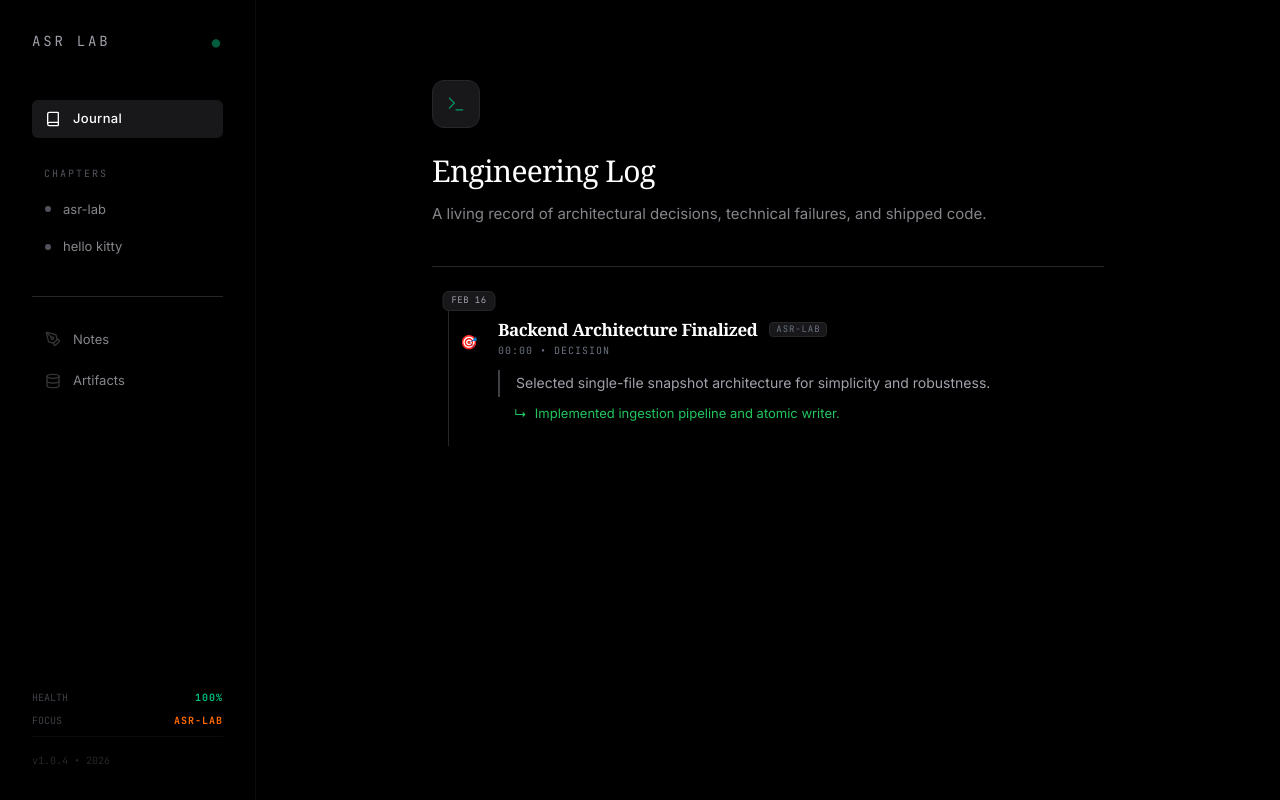
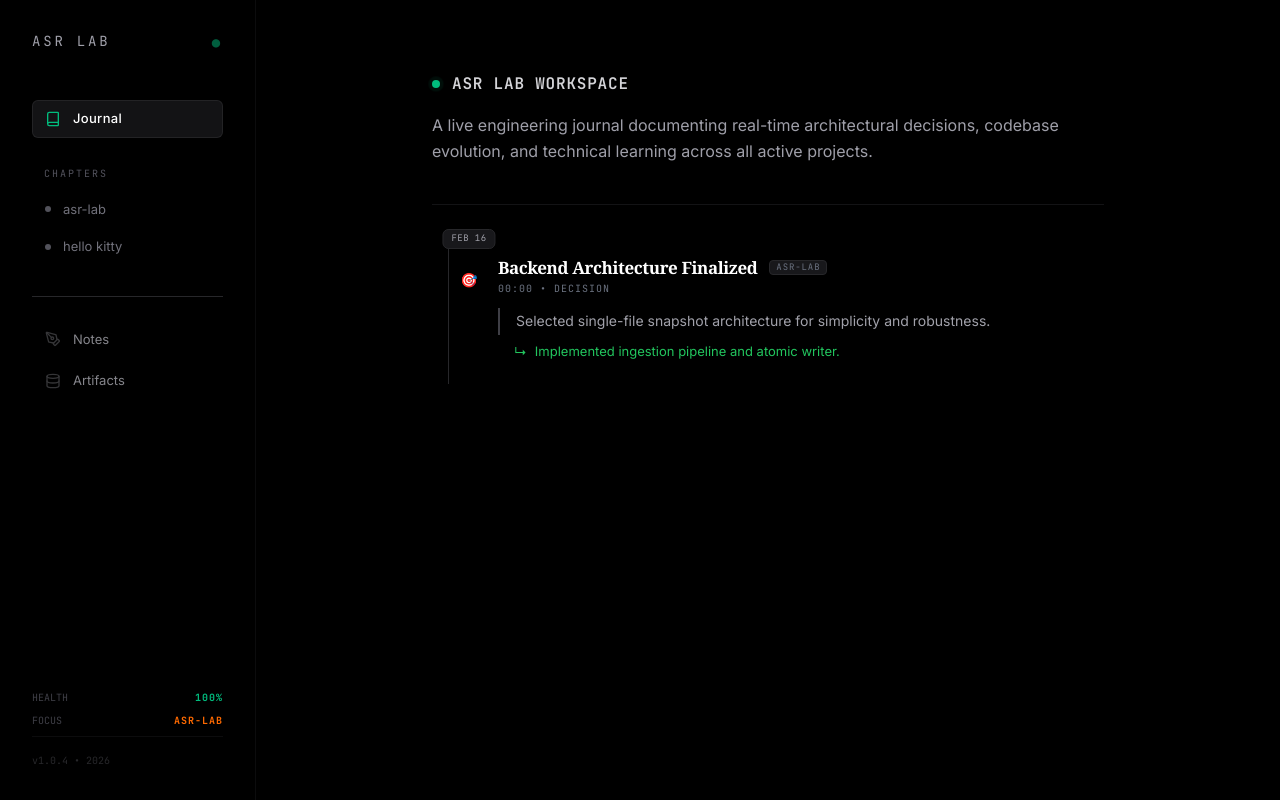
Before and after one commit to Ashurai84/ASR_LABS, a React (Vite) app in the folder frontend/: page / in a window 1280 px wide. Built offline with nearby package versions, Linux system fonts and the light colour scheme.

Commit message:
style: refine intent layer and hover states for editorial aesthetic

```diff
--- a/frontend/src/App.tsx
+++ b/frontend/src/App.tsx
@@ -99,13 +99,15 @@ function App() {
               animate={{ opacity: 1, x: 0 }}
               transition={{ duration: 0.4 }}
               onClick={() => { setView('journal'); setSelectedProjectId(null); setIsMobileMenuOpen(false); }}
-              className={`w-full text-left px-3 py-2 rounded-md text-[13px] transition-all duration-200 ease-out flex items-center gap-3 font-medium tracking-wide border border-transparent
+              className={`w-full text-left px-3 py-2 rounded-md text-[13px] transition-all duration-200 ease-out flex items-center justify-between font-medium tracking-wide border border-transparent
                 ${view === 'journal' && !selectedProjectId
-                  ? 'text-white bg-[#18181b] shadow-subtle border-[#27272a]'
-                  : 'text-[#a1a1aa] hover:text-[#ededed] hover:bg-[#18181b]/50'}`}
+                  ? 'text-white bg-zinc-900/80 shadow-md border-zinc-800/80'
+                  : 'text-zinc-400 hover:text-zinc-200 hover:bg-zinc-900/40'}`}
             >
-              <Book className={`w-4 h-4 transition-opacity duration-200 ${view === 'journal' && !selectedProjectId ? 'opacity-100' : 'opacity-50'}`} />
-              Journal
+              <div className="flex items-center gap-3">
+                <Book className={`w-4 h-4 transition-opacity duration-200 ${view === 'journal' && !selectedProjectId ? 'opacity-100 text-emerald-500' : 'opacity-50'}`} />
+                Journal
+              </div>
             </motion.button>
             <motion.div
               initial={{ opacity: 0 }}
@@ -122,16 +124,18 @@ function App() {
                 transition={{ duration: 0.3, delay: 0.15 + (i * 0.05) }}
                 key={p.id}
                 onClick={() => { enterProject(p.id); setIsMobileMenuOpen(false); }}
-                className={`w-full text-left px-3 py-1.5 rounded-md text-[13px] transition-all duration-200 ease-out flex items-center gap-3 group border border-transparent
+                className={`w-full text-left px-3 py-1.5 rounded-md text-[13px] transition-all duration-200 ease-out flex items-center justify-between group border border-transparent
                   ${selectedProjectId === p.id
-                    ? 'text-white bg-[#18181b] shadow-subtle border-[#27272a]'
-                    : 'text-[#85858b] hover:text-[#ededed] hover:bg-[#18181b]/30'}`}
+                    ? 'text-emerald-50 font-medium bg-zinc-900/80 shadow-md border-zinc-800/80'
+                    : 'text-zinc-500 hover:text-zinc-300 hover:bg-zinc-900/40'}`}
               >
-                <span className={`w-[6px] h-[6px] rounded-full transition-all duration-300 shadow-glow
-                  ${selectedProjectId === p.id
-                    ? 'scale-110 bg-[#ededed]'
-                    : p.health.score > 80 ? 'bg-[#22c55e]/50 group-hover:bg-[#22c55e]' : 'bg-[#52525b] group-hover:bg-[#a1a1aa]'}`} />
-                <span className="truncate">{p.name}</span>
+                <div className="flex items-center gap-3 truncate">
+                  <span className={`w-[6px] h-[6px] rounded-full transition-all duration-300 shadow-glow shrink-0
+                      ${selectedProjectId === p.id
+                      ? 'scale-125 bg-emerald-500 shadow-[0_0_8px_rgba(16,185,129,0.5)]'
+                      : p.health.score > 80 ? 'bg-[#22c55e]/30 group-hover:bg-[#22c55e]/70' : 'bg-[#52525b] group-hover:bg-[#a1a1aa]'}`} />
+                  <span className="truncate">{p.name}</span>
+                </div>
               </motion.button>
             ))}
           </div>
--- a/frontend/src/components/journal/Entry.tsx
+++ b/frontend/src/components/journal/Entry.tsx
@@ -24,8 +24,8 @@ const getEventIcon = (type: string) => {
 export const MajorEntry: React.FC<EntryProps> = ({ event, showProject }) => {
     return (
         <div className="relative py-2 group transition-all duration-300 ease-out hover:translate-x-1">
-            {/* Timeline Connector - Subtle */}
-            <div className="absolute left-0 translate-x-[-50%] top-6 bottom-[-16px] w-px bg-[#27272a] group-last:hidden transition-colors duration-300 group-hover:bg-[#3f3f46]" />
+            {/* Timeline Connector - Subtle Glow */}
+            <div className="absolute left-0 translate-x-[-50%] top-6 bottom-[-16px] w-px bg-zinc-800 group-last:hidden transition-all duration-500 group-hover:bg-zinc-500" />
 
             {/* Icon Marker */}
             <div className="absolute left-0 translate-x-[-50%] top-2 p-1.5 bg-black z-10 box-content rounded-full ring-4 ring-black shadow-subtle group-hover:scale-110 transition-transform duration-300">
@@ -33,7 +33,7 @@ export const MajorEntry: React.FC<EntryProps> = ({ event, showProject }) => {
             </div>
 
             {/* Content Container (Pulled closer to spine) */}
-            <div className="space-y-1.5 pt-0.5 ml-4 p-3 -mt-2 rounded-lg border border-transparent hover:bg-[#18181b] hover:border-[#27272a] hover:shadow-subtle transition-all duration-300 ease-out">
+            <div className="space-y-1.5 pt-0.5 ml-4 p-3 -mt-2 rounded-xl border border-transparent hover:bg-zinc-900/40 hover:border-zinc-700/50 hover:shadow-lg transition-all duration-300 ease-out">
                 <div className="flex flex-col gap-0.5">
                     <div className="flex items-center gap-3">
                         <h3 className="text-[17px] font-bold text-[#ffffff] font-serif tracking-tight leading-snug">
@@ -84,7 +84,7 @@ export const MinorEntry: React.FC<EntryProps> = ({ event, isLastInGroup, showPro
         <div className="relative py-1 group transition-all duration-300 ease-out hover:translate-x-1 cursor-default">
             {/* Timeline Connector */}
             {!isLastInGroup && (
-                <div className="absolute left-0 translate-x-[-50%] top-2 bottom-[-12px] w-px bg-[#27272a] transition-colors duration-300 group-hover:bg-[#3f3f46]" />
+                <div className="absolute left-0 translate-x-[-50%] top-2 bottom-[-12px] w-px bg-zinc-800 transition-all duration-500 group-hover:bg-zinc-500" />
             )}
 
             {/* Icon Marker - Minimal Emoji */}
@@ -93,7 +93,7 @@ export const MinorEntry: React.FC<EntryProps> = ({ event, isLastInGroup, showPro
             </div>
 
             {/* Content Container */}
-            <div className="flex items-baseline gap-3 opacity-70 hover:opacity-100 transition-opacity duration-300 ml-4 p-1.5 rounded-md hover:bg-[#18181b]">
+            <div className="flex items-baseline gap-3 opacity-70 hover:opacity-100 transition-opacity duration-300 ml-4 p-1.5 rounded-lg hover:bg-zinc-900/40">
                 {showProject && (
                     <span className="text-[9px] font-mono text-[#6b7280] uppercase tracking-widest border-r border-[#27272a] pr-2 shrink-0">
                         {event.project_id}
--- a/frontend/src/components/journal/JournalStream.tsx
+++ b/frontend/src/components/journal/JournalStream.tsx
@@ -54,50 +54,32 @@ export const JournalStream: React.FC<JournalStreamProps> = ({ events, projects,
                 <ProjectHeader project={currentProject} />
             ) : (
                 <motion.div
-                    initial={{ opacity: 0 }}
-                    animate={{ opacity: 1 }}
+                    initial={{ opacity: 0, y: 10 }}
+                    animate={{ opacity: 1, y: 0 }}
                     transition={{ duration: 0.6, ease: "easeOut" }}
-                    className="pt-8 pb-10 border-b border-[#27272a]"
+                    className="w-full pt-4 md:pt-6 pb-8 md:pb-10 mb-4 md:mb-6 border-b border-zinc-800/50 relative group"
                 >
-                    <motion.div
-                        initial={{ opacity: 0, scale: 0.95 }}
-                        animate={{ opacity: 1, scale: 1 }}
-                        transition={{ duration: 0.8, ease: "easeOut", delay: 0.1 }}
-                        className="mb-6 w-12 h-12 rounded-xl bg-[#18181b] border border-[#27272a] shadow-subtle flex items-center justify-center overflow-hidden"
-                    >
-                        {/* Animated Terminal Outline SVG */}
-                        <motion.svg xmlns="http://www.w3.org/2000/svg" viewBox="0 0 24 24" fill="none" stroke="currentColor" strokeWidth="1.5" strokeLinecap="round" strokeLinejoin="round" className="w-5 h-5 text-emerald-500/80">
-                            <motion.path
-                                initial={{ pathLength: 0, opacity: 0 }}
-                                animate={{ pathLength: 1, opacity: 1 }}
-                                transition={{ duration: 1.5, ease: "easeInOut", delay: 0.2 }}
-                                d="M4 17l6-6-6-6"
-                            />
-                            <motion.path
-                                initial={{ pathLength: 0, opacity: 0 }}
-                                animate={{ pathLength: 1, opacity: 1 }}
-                                transition={{ duration: 0.5, ease: "easeOut", delay: 1.2 }}
-                                d="M12 19h8"
-                            />
-                        </motion.svg>
-                    </motion.div>
+                    <div className="flex flex-col gap-4 relative z-10">
+                        <div className="flex items-center gap-3">
+                            {/* Pulsing Dot */}
+                            <span className="relative flex h-2 w-2">
+                                <span className="animate-ping absolute inline-flex h-full w-full rounded-full bg-emerald-400 opacity-75"></span>
+                                <span className="relative inline-flex rounded-full h-2 w-2 bg-emerald-500"></span>
+                            </span>
+                            <h1 className="text-sm md:text-base font-mono text-zinc-300 font-semibold tracking-wider uppercase">
+                                ASR Lab Workspace
+                            </h1>
+                        </div>
 
-                    <motion.h1
-                        initial={{ opacity: 0, y: 10 }}
-                        animate={{ opacity: 1, y: 0 }}
-                        transition={{ duration: 0.5, delay: 0.3 }}
-                        className="text-2xl md:text-3xl font-serif text-white tracking-tight leading-tight mb-3"
-                    >
-                        Engineering Log
-                    </motion.h1>
-                    <motion.p
-                        initial={{ opacity: 0, y: 10 }}
-                        animate={{ opacity: 1, y: 0 }}
-                        transition={{ duration: 0.5, delay: 0.4 }}
-                        className="text-[14px] md:text-[15px] text-[#85858b] max-w-2xl leading-relaxed font-sans"
-                    >
-                        A living record of architectural decisions, technical failures, and shipped code.
-                    </motion.p>
+                        <motion.p
+                            initial={{ opacity: 0 }}
+                            animate={{ opacity: 1 }}
+                            transition={{ duration: 0.6, delay: 0.2 }}
+                            className="text-[15px] md:text-[16px] text-zinc-400 leading-relaxed font-sans max-w-2xl"
+                        >
+                            A live engineering journal documenting real-time architectural decisions, codebase evolution, and technical learning across all active projects.
+                        </motion.p>
+                    </div>
                 </motion.div>
             )}
 
--- a/frontend/src/components/project/ProjectDetail.tsx
+++ b/frontend/src/components/project/ProjectDetail.tsx
@@ -214,9 +214,14 @@ export const ProjectDetail: React.FC<ProjectDetailProps> = ({ project, events })
                         ))}
                     </div>
 
-                    <h1 className="text-3xl md:text-4xl font-bold text-white tracking-tight leading-none">
-                        {project.name}
-                    </h1>
+                    <div className="flex flex-col gap-1.5">
+                        <span className="text-xs font-mono text-zinc-500 tracking-widest uppercase flex items-center gap-2">
+                            <span className="w-1.5 h-1.5 rounded-full bg-emerald-500/50" /> System Log
+                        </span>
+                        <h1 className="text-3xl md:text-4xl font-bold text-white tracking-tight leading-none">
+                            {project.name}
+                        </h1>
+                    </div>
 
                     {project.outcome && (
                         <p className="text-lg text-emerald-400/80 font-sans leading-snug font-medium max-w-2xl">
```
